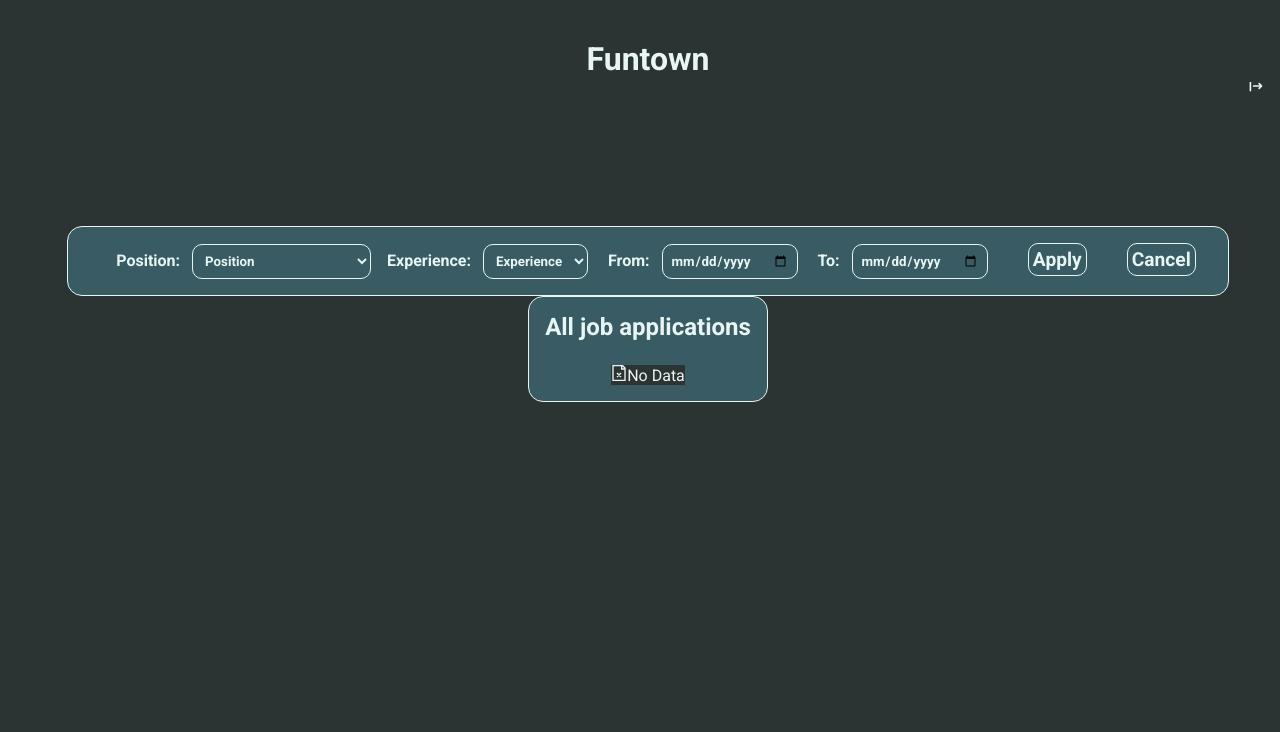
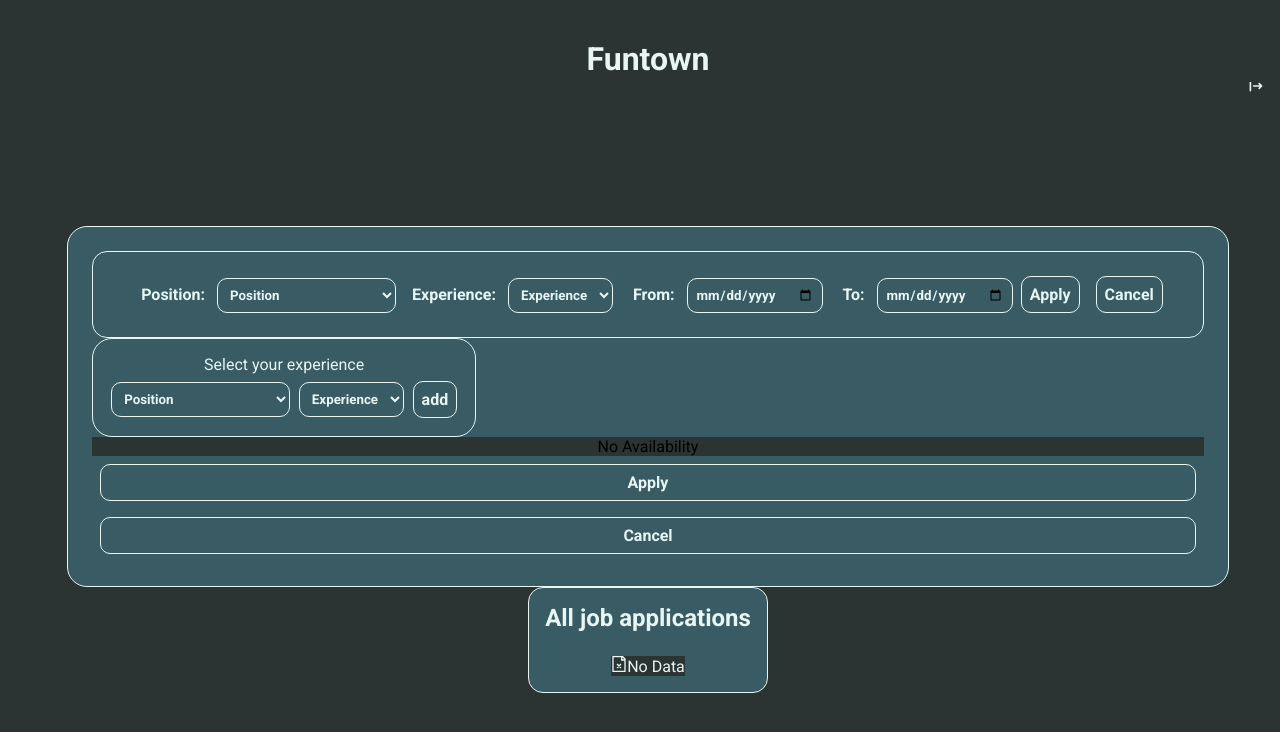
Before and after one commit to KaanLebau/funtown, a React (Create React App) app in the folder client/: page /user in a window 1280 px wide. Shown: the top 732 px of the page. Built offline with nearby package versions, Linux system fonts and the light colour scheme; a web font is replaced by a local one.

Commit message:
not found page is on

```diff
--- a/client/src/model/userModel.js
+++ b/client/src/model/userModel.js
@@ -10,5 +10,40 @@ export const userState = atom({
     email: "jhon@doe.com",
     pnr: "12342211-4444",
     role: "recruiter",
+    experience: [],
   },
 });
+
+export const experienceSelectorState = selector({
+  key: "experienceSelectorState",
+  get: ({ get }) => get(userState).experience,
+  set: ({ get, set }, newValue) => {
+    // Ensure newValue is an array
+    if (!Array.isArray(newValue)) {
+      console.error("New value is not an array:", newValue);
+      return;
+    }
+
+    // Verify that each element in the array has the expected structure
+    const isValidValue = newValue.every(
+      (item) =>
+        typeof item === "object" && "position" in item && "experience" in item
+    );
+
+    if (!isValidValue) {
+      console.error("Invalid value format:", newValue);
+      return;
+    }
+
+    // Get the current state and update the experience property with the new value
+    let newState = { ...get(userState) };
+    newState.experience = newValue;
+
+    // Set the updated state
+    //set(userState, newState);
+    //let newState = get(userState);
+    //newState.experience.push(newValue);
+    //console.log(newState);
+    set(userState, newState);
+  },
+});
--- a/client/src/pages/notFoundPage/notFoundPage.scss
+++ b/client/src/pages/notFoundPage/notFoundPage.scss
@@ -0,0 +1,22 @@
+.not-found {
+  display: flex;
+  justify-content: center;
+  align-items: center;
+  height: 90vh;
+  width: 100%;
+  .not-found-page {
+    display: flex;
+    flex-direction: column;
+    background-color: #395b64;
+    border: 1px solid #e7f6f2;
+    border-radius: 20px;
+    padding: 25px;
+    color: #e7f6f2;
+    font-size: 1.5em;
+    font-weight: bold;
+    gap: 5px;
+    p {
+      background: transparent;
+    }
+  }
+}
--- a/client/src/presenters/jobApplicationPresenter/JobApplicationPresenter.jsx
+++ b/client/src/presenters/jobApplicationPresenter/JobApplicationPresenter.jsx
@@ -1,6 +1,11 @@
 import JobApplicationView from "../../views/jobApplicationView/JobApplicationView";
+import "./jobApplicationPresenter.scss";
 import { currentPositions } from "../../model/businessModel";
-import { useRecoilValue } from "recoil";
+import { useRecoilValue, useRecoilState } from "recoil";
+import ExperienceView from "../../views/experienceView/ExperienceView";
+import { experienceSelectorState } from "../../model/userModel";
+import { useState } from "react";
+import AvailabilityView from "../../views/availabilityView/AvailabilityView";
 /**
  *
  * @param {*} props
@@ -8,9 +13,28 @@ import { useRecoilValue } from "recoil";
  */
 function JobApplicationPresenter(props) {
   const positions = useRecoilValue(currentPositions);
+  const [userExperience, setUserExperience] = useRecoilState(
+    experienceSelectorState
+  );
+  const [availList, setAvailList] = useState([]);
+
+  function handleCancel() {
+    console.log("cancel");
+  }
+  function handleApply() {
+    console.log("apply");
+  }
+  function handleNewExp(exp) {
+    let newExpList = userExperience;
+    newExpList = [...newExpList, exp];
+    setUserExperience(newExpList);
+  }
 
   return (
-    <div data-testid="job-application-presenter">
+    <div
+      data-testid="job-application-presenter"
+      className="application-presenter"
+    >
       <JobApplicationView
         position={positions}
         experience={[
@@ -18,7 +42,23 @@ function JobApplicationPresenter(props) {
           1.6, 1.7, 1.8, 1.9, 2.1, 2.2, 2.3, 2.4, 2.5, 2.6, 2.7, 2.8, 2.9, 3.1,
           3.2, 3.3, 3.4, 3.5, 3.6, 3.7, 3.8, 3.9,
         ]}
+        cancel={handleCancel}
+        apply={handleApply}
       />
+      <ExperienceView
+        experience={userExperience}
+        position={positions}
+        experienceSize={[
+          0.1, 0.2, 0.3, 0.4, 0.5, 0.6, 0.7, 0.8, 0.9, 1.1, 1.2, 1.3, 1.4, 1.5,
+          1.6, 1.7, 1.8, 1.9, 2.1, 2.2, 2.3, 2.4, 2.5, 2.6, 2.7, 2.8, 2.9, 3.1,
+          3.2, 3.3, 3.4, 3.5, 3.6, 3.7, 3.8, 3.9,
+        ]}
+        addExp={handleNewExp}
+      />
+      <AvailabilityView availList={availList} setAvailList={setAvailList} />
+
+      <button onClick={handleApply}>Apply</button>
+      <button onClick={handleCancel}>Cancel</button>
     </div>
   );
 }
--- /dev/null
+++ b/client/src/presenters/jobApplicationPresenter/jobApplicationPresenter.scss
@@ -0,0 +1,26 @@
+.application-presenter {
+  background-color: #395b64;
+  border: 1px solid #e7f6f2;
+  border-radius: 20px;
+  display: flex;
+  flex-direction: column;
+  padding: 3vh;
+  width: inherit;
+  height: inherit;
+
+  button {
+    background: transparent;
+    color: #e7f6f2;
+    border: 1px solid #e7f6f2;
+    border-radius: 10px;
+    padding: 1vh;
+    font-size: 1em;
+    font-weight: bold;
+    margin: 1vh;
+    &:hover {
+      cursor: pointer;
+      background-color: #e7f6f2;
+      color: #395b64;
+    }
+  }
+}
--- /dev/null
+++ b/client/src/views/availabilityView/AvailabilityView.jsx
@@ -0,0 +1,19 @@
+import React from "react";
+
+function AvailabilityView(props) {
+  console.log(props.availList);
+  return (
+    <div data-testId="availability-view" className="availabilityView">
+      {props.availList.length === 0 ? (
+        <p className="no-avail">No Availability</p>
+      ) : (
+        <div>
+          some list
+          <div>{console.log(props.availList.length)}</div>
+        </div>
+      )}
+    </div>
+  );
+}
+
+export default AvailabilityView;
--- /dev/null
+++ b/client/src/views/experienceView/ExperienceView.jsx
@@ -0,0 +1,65 @@
+import "./experienceView.scss";
+import React, { useRef } from "react";
+function ExperienceView(props) {
+  const positionRef = useRef(null);
+  const experienceRef = useRef(null);
+  let updateExp = false;
+
+  return (
+    <div data-testId="experience-view" className="experience-view">
+      <p className="experience-text">Select your experience</p>
+      {props.experience.map((item, index) => (
+        <div key={index} className="experience">
+          {Object.keys(item).length !== 0 ? (
+            <div className="pos" onClick={() => console.log("hu")}>
+              <p id="position">{item.position} :</p>
+              <p id="experience" className="experience">
+                {item.experience}
+              </p>
+              {updateExp && <p className="update-button">Update</p>}
+            </div>
+          ) : (
+            <div></div>
+          )}
+        </div>
+      ))}
+      {props.experience.length !== props.position.length ? (
+        <div className="newExp">
+          <select ref={positionRef} title="Positions">
+            <option value="Position">Position </option>
+            {props.position.map((item, index) => (
+              <option key={index} value={item}>
+                {item}
+              </option>
+            ))}
+          </select>
+          <select ref={experienceRef} title="Experiences">
+            <option value="Experience">Experience </option>
+            {props.experienceSize.map((item, index) => (
+              <option key={index} value={item}>
+                {item}
+              </option>
+            ))}
+          </select>
+          <button
+            className="add-button"
+            title="Add experience"
+            disabled={!positionRef === null || !experienceRef === null}
+            onClick={() =>
+              props.addExp({
+                position: positionRef.current.value,
+                experience: experienceRef.current.value,
+              })
+            }
+          >
+            add
+          </button>
+        </div>
+      ) : (
+        <div className="noPosition">Update experience</div>
+      )}
+    </div>
+  );
+}
+
+export default ExperienceView;
--- /dev/null
+++ b/client/src/views/experienceView/experienceView.scss
@@ -0,0 +1,65 @@
+.experience-view {
+  border: 1px solid #e7f6f2;
+  border-radius: 20px;
+  background-color: #395b64;
+  padding: 2vh;
+  width: 350px;
+  .experience-text {
+    background: transparent;
+    color: #e7f6f2;
+    padding-bottom: 5px;
+  }
+  .experience {
+    background: transparent;
+    color: #e7f6f2;
+    padding: 0.5vh;
+    .pos {
+      background: transparent;
+      display: flex;
+      justify-content: space-between;
+      display: flex;
+      align-items: center;
+      &:hover {
+        cursor: pointer;
+      }
+      p {
+        background: transparent;
+      }
+    }
+  }
+  .newExp {
+    display: flex;
+    align-items: center;
+    justify-content: space-between;
+    background: transparent;
+
+    .add-button {
+      color: #e7f6f2;
+      border-radius: 10px;
+      padding: 1vh;
+      font-weight: bold;
+      background-color: #395b64;
+      margin: 2px;
+      &:hover {
+        border: 1px solid #e7f6f2;
+        border-radius: 10px;
+        background-color: #e7f6f2;
+        color: #395b64;
+        cursor: pointer;
+      }
+    }
+    select {
+      background: transparent;
+      padding: 1vh;
+      border-radius: 10px;
+      color: #e7f6f2;
+      font-weight: bold;
+      margin: 2px;
+      border: 1px solid #e7f6f2;
+    }
+  }
+  .noPosition {
+    background: transparent;
+    color: #e7f6f2;
+  }
+}
--- a/client/src/views/jobApplicationView/JobApplicationView.jsx
+++ b/client/src/views/jobApplicationView/JobApplicationView.jsx
@@ -1,5 +1,5 @@
-import React from 'react'
-import './jobApplicationView.scss'
+import React from "react";
+import "./jobApplicationView.scss";
 /**
  * Renders the job application form.
  * This component provides a form for users to submit job applications,
@@ -14,37 +14,49 @@ import './jobApplicationView.scss'
  * @returns {JSX.Element} The rendered job application form.
  */
 function JobApplicationView(props) {
-
   return (
-    <div data-testid="job-application-view" className='application-content'>
-
-        <label id="position" htmlFor="position">Position: </label>
-        <select title='Positions'>
+    <div data-testid="job-application-view" className="application-content">
+      <label id="position" htmlFor="position">
+        Position:{" "}
+      </label>
+      <select title="Positions">
         <option value="option1">Position </option>
-            {
-                props.position.map((item, index) =>
-                <option key={index} value={item}>{item}</option>)
-            }
+        {props.position.map((item, index) => (
+          <option key={index} value={item}>
+            {item}
+          </option>
+        ))}
       </select>
-        <label id="experience"   htmlFor="experience">Experience: </label>
+      <label id="experience" htmlFor="experience">
+        Experience:{" "}
+      </label>
       <select title="Experiences">
         <option value="option1">Experience </option>
-            {
-                props.experience.map((item, index) =>
-                <option key={index} value={item}>{item}</option>)
-            }
+        {props.experience.map((item, index) => (
+          <option key={index} value={item}>
+            {item}
+          </option>
+        ))}
       </select>
-            <label id="from" htmlFor="fromDate"> From: </label>
-            <input id="fromDate" title="Start date"type="date"/>
-            <label id="to" htmlFor="toDate"> To: </label>
-            <input id="toDate" title="End date"type="date"/>
+      <label id="from" htmlFor="fromDate">
+        {" "}
+        From:{" "}
+      </label>
+      <input id="fromDate" title="Start date" type="date" />
+      <label id="to" htmlFor="toDate">
+        {" "}
+        To:{" "}
+      </label>
+      <input id="toDate" title="End date" type="date" />
 
-            <button id="submit" title="Apply" type='button' >Apply</button>
-            <button id="cancel" title="Cancel" type='button' >Cancel</button>
-
-
+      <button id="submit" title="Apply" type="button" onClick={props.apply}>
+        Apply
+      </button>
+      <button id="cancel" title="Cancel" type="button" onClick={props.cancel}>
+        Cancel
+      </button>
     </div>
-  )
+  );
 }
 
-export default JobApplicationView
+export default JobApplicationView;
```
Also changed, not shown: client/src/views/registrationView/RegistrationView.jsx (+111 -38 lines), client/src/views/availabilityView/availabilityView.scss (added). Lines whose indentation alone changed are shown as unchanged.
